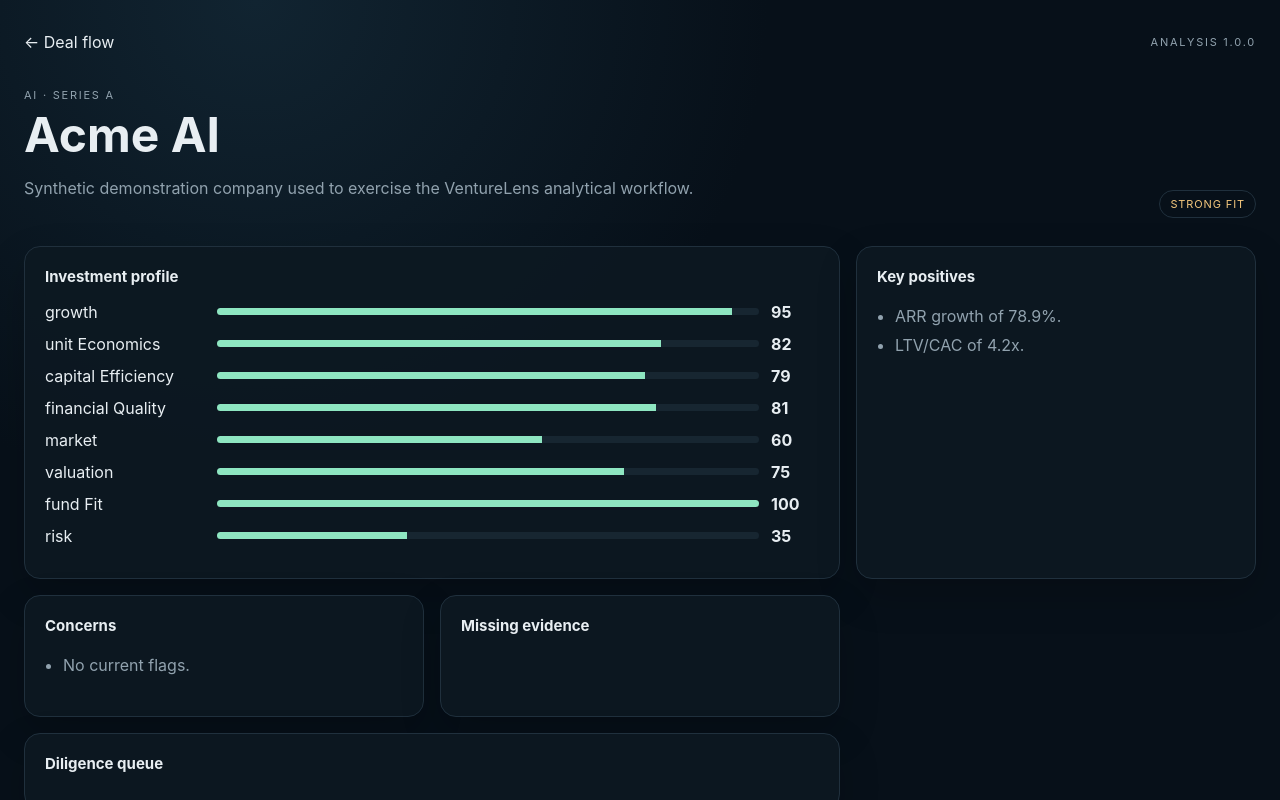
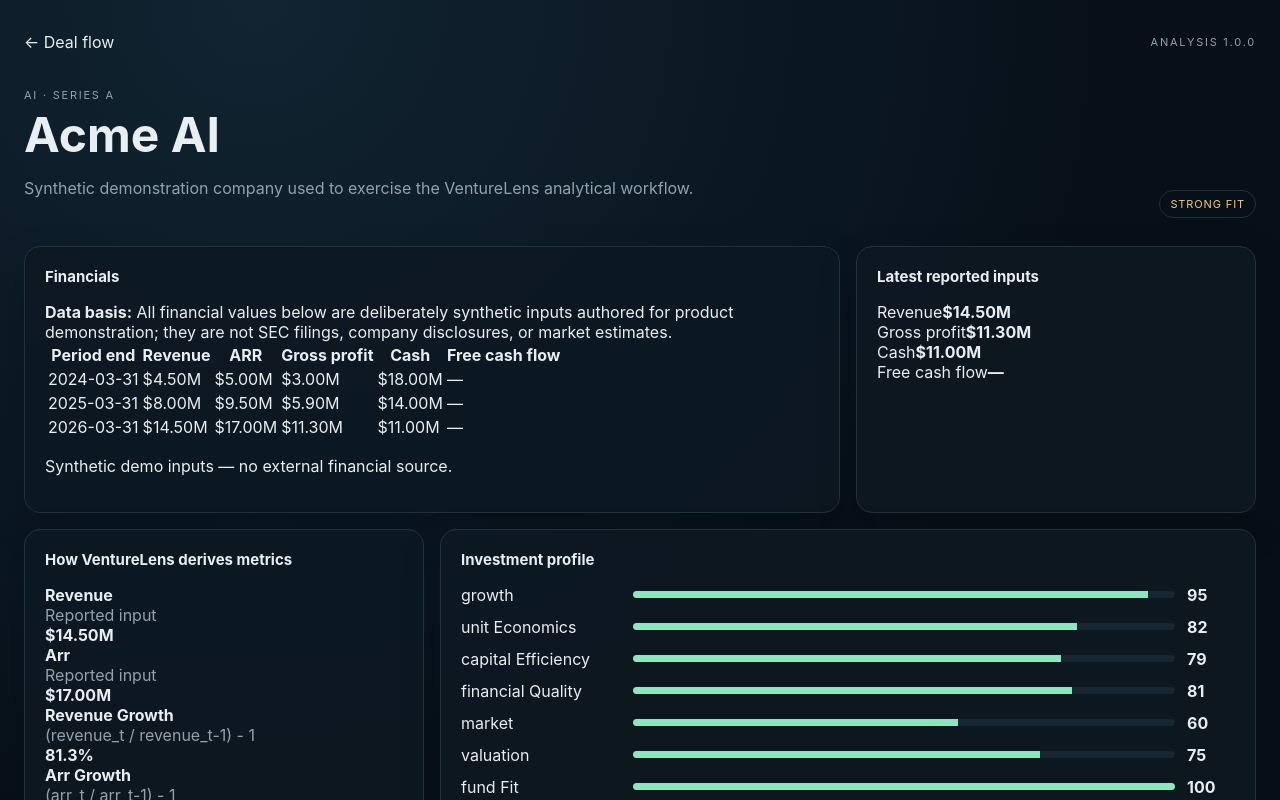
Before and after one commit to thakur8reet-gif/venturelens, a Next.js app: page /startups/acme-ai in a window 1280 px wide. Shown: the top 800 px of the page. Built offline with nearby package versions, Linux system fonts and the light colour scheme.

Commit message:
feat: show financial values and metric provenance

```diff
--- a/src/app/startups/[slug]/page.tsx
+++ b/src/app/startups/[slug]/page.tsx
@@ -1,3 +1,4 @@
+import Link from "next/link";
 import { notFound } from "next/navigation";
 import { demoFund, demoStartups } from "@/lib/demo-data";
 import { analyzeStartup } from "@/lib/analysis";
@@ -7,10 +8,60 @@
   const startup = demoStartups.find(s => s.slug === slug);
   if (!startup) notFound();
   const result = analyzeStartup(startup, demoFund);
+
+  const latest = [...startup.financials].sort((a,b) => b.periodEnd.localeCompare(a.periodEnd))[0];
+  const latestFeatures = Object.entries(result.features);
+
   return <main className="shell">
-    <div className="topbar"><a href="/">← Deal flow</a><span className="eyebrow">Analysis {result.modelVersion}</span></div>
-    <section className="hero"><div><div className="eyebrow">{startup.sector} · {startup.stage.replace("_"," ")}</div><h1>{startup.name}</h1><p>{startup.description}</p></div><span className="status warn">{result.analysis.status.replaceAll("_"," ")}</span></section>
+    <div className="topbar"><Link href="/">← Deal flow</Link><span className="eyebrow">Analysis {result.modelVersion}</span></div>
+
+    <section className="hero">
+      <div>
+        <div className="eyebrow">{startup.sector} · {startup.stage.replace("_"," ")}</div>
+        <h1>{startup.name}</h1>
+        <p>{startup.description}</p>
+      </div>
+      <span className="status warn">{result.analysis.status.replaceAll("_"," ")}</span>
+    </section>
+
     <section className="grid">
+      <div className="card wide">
+        <h2>Financials</h2>
+        <div className="provenance"><strong>Data basis:</strong> {startup.sourceNote}</div>
+        <div className="table-wrap">
+          <table>
+            <thead><tr><th>Period end</th><th>Revenue</th><th>ARR</th><th>Gross profit</th><th>Cash</th><th>Free cash flow</th></tr></thead>
+            <tbody>{startup.financials.map(p => <tr key={p.periodEnd}>
+              <td>{p.periodEnd}</td>
+              <td>{formatCurrency(p.revenue)}</td>
+              <td>{formatCurrency(p.arr)}</td>
+              <td>{formatCurrency(p.grossProfit)}</td>
+              <td>{formatCurrency(p.cash)}</td>
+              <td>{formatCurrency(p.freeCashFlow)}</td>
+            </tr>)}</tbody>
+          </table>
+        </div>
+        <p className="source-line">{startup.dataSource === "synthetic_demo" ? "Synthetic demo inputs — no external financial source." : "Reported financial data — see source provenance."}</p>
+      </div>
+
+      <div className="card">
+        <h2>Latest reported inputs</h2>
+        <div className="input-list">
+          <div><span>Revenue</span><b>{formatCurrency(latest?.revenue)}</b></div>
+          <div><span>Gross profit</span><b>{formatCurrency(latest?.grossProfit)}</b></div>
+          <div><span>Cash</span><b>{formatCurrency(latest?.cash)}</b></div>
+          <div><span>Free cash flow</span><b>{formatCurrency(latest?.freeCashFlow)}</b></div>
+        </div>
+      </div>
+
+      <div className="card">
+        <h2>How VentureLens derives metrics</h2>
+        <div className="feature-list">{latestFeatures.map(([name, feature]) => <div className="feature-row" key={name}>
+          <div><strong>{pretty(name)}</strong><div className="muted">{feature.evidence === "calculated" ? feature.formula : feature.reason ?? "Reported input"}</div></div>
+          <b>{formatFeature(feature.value, feature.unit)}</b>
+        </div>)}</div>
+      </div>
+
       <div className="card wide"><h2>Investment profile</h2>{Object.entries(result.analysis.dimensions).map(([name,d])=><div className="dimension" key={name}><span>{name.replace(/([A-Z])/g," $1")}</span><div className="bar"><div className="fill" style={{width:`${d.score ?? 0}%`}}/></div><strong>{d.score ?? "—"}</strong></div>)}</div>
       <div className="card"><h2>Key positives</h2><ul className="list">{result.analysis.positives.map(x=><li key={x}>{x}</li>)}</ul></div>
       <div className="card"><h2>Concerns</h2><ul className="list">{result.analysis.concerns.length ? result.analysis.concerns.map(x=><li key={x}>{x}</li>) : <li>No current flags.</li>}</ul></div>
@@ -19,3 +70,26 @@
     </section>
   </main>;
 }
+
+function pretty(value: string) {
+  return value.replaceAll("_"," ").replace(/\b\w/g, c => c.toUpperCase());
+}
+
+function formatCurrency(value?: number) {
+  if (value === undefined) return "—";
+  const abs = Math.abs(value);
+  const sign = value < 0 ? "-" : "";
+  if (abs >= 1e9) return `${sign}$${(abs/1e9).toFixed(2)}B`;
+  if (abs >= 1e6) return `${sign}$${(abs/1e6).toFixed(2)}M`;
+  if (abs >= 1e3) return `${sign}$${(abs/1e3).toFixed(0)}K`;
+  return `${sign}$${abs.toFixed(0)}`;
+}
+
+function formatFeature(value: number | null, unit: string) {
+  if (value === null) return "—";
+  if (unit === "ratio") return `${(value * 100).toFixed(1)}%`;
+  if (unit === "multiple") return `${value.toFixed(2)}x`;
+  if (unit === "months") return `${value.toFixed(1)} mo`;
+  if (unit === "currency") return formatCurrency(value);
+  return value.toFixed(2);
+}
```
